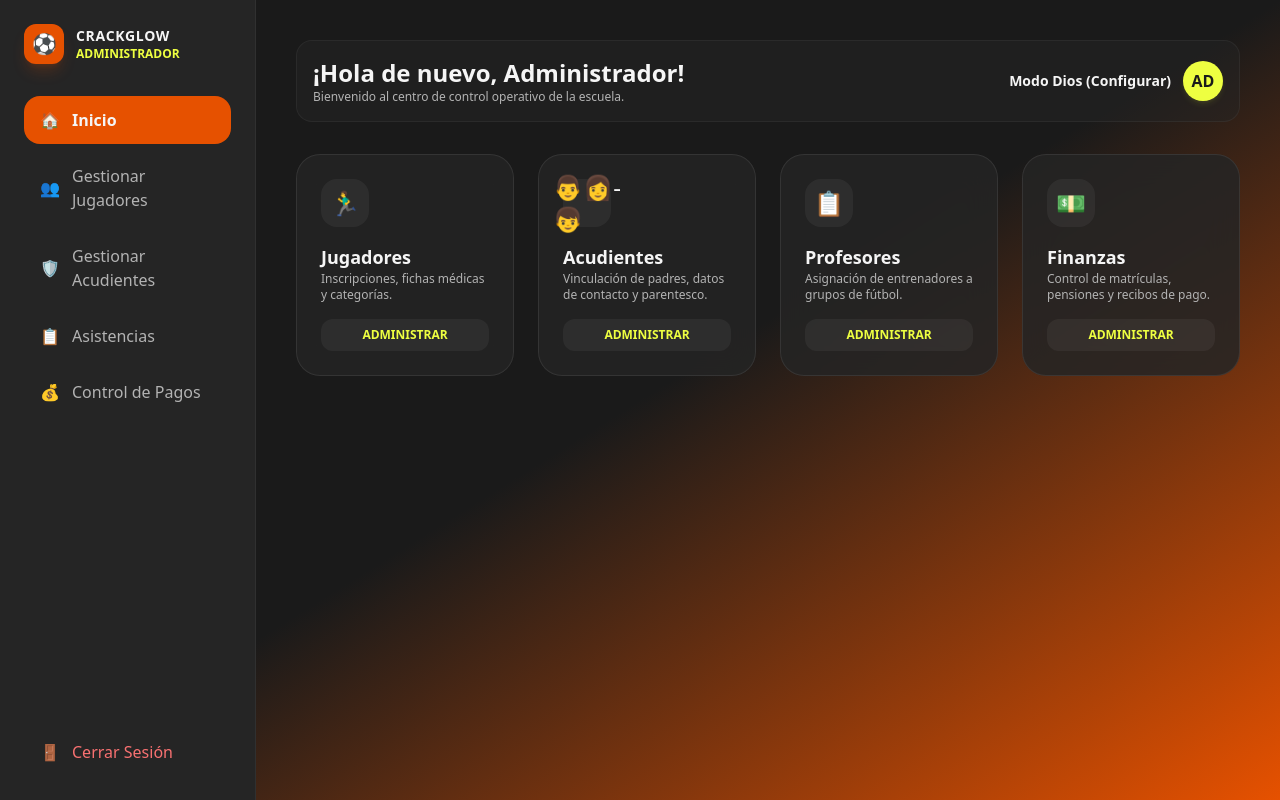
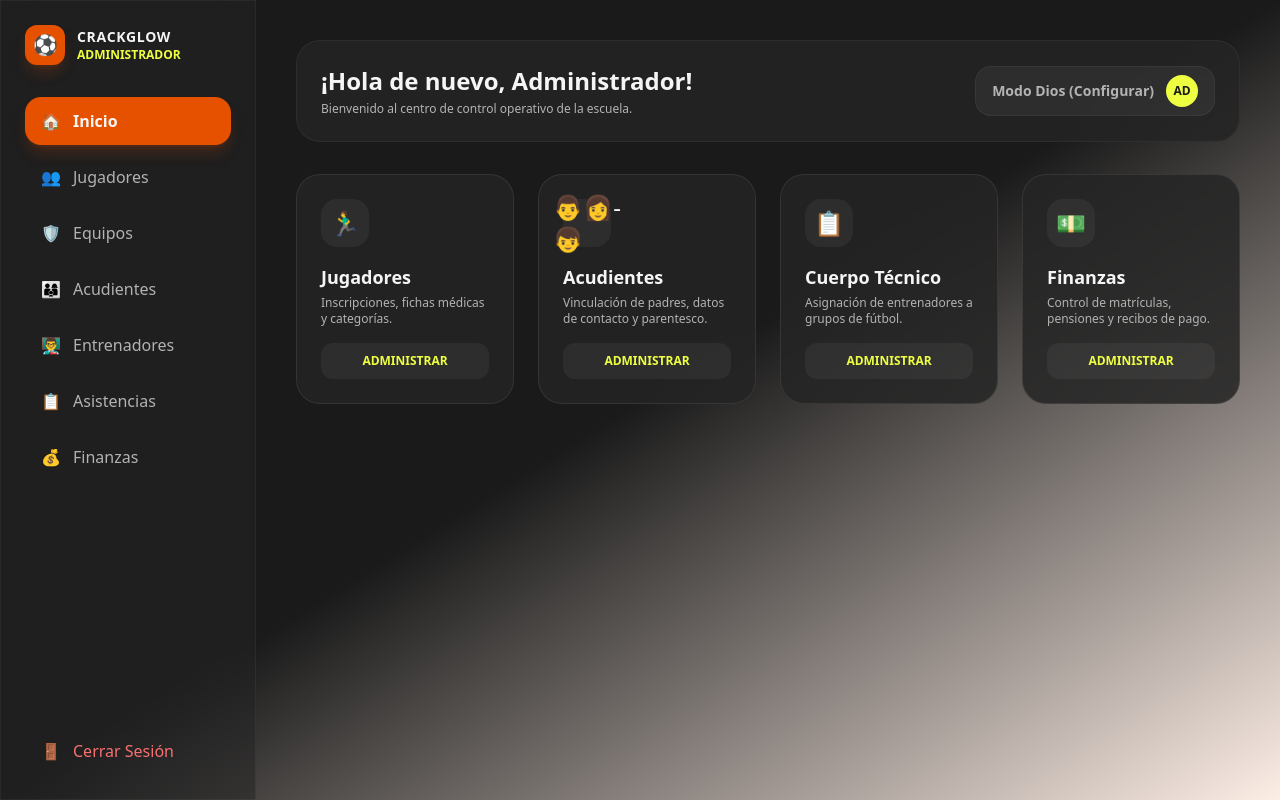
Before and after one commit to Ragnarok-2002/Futbol_Piton, a Flask app: page /dashboard-admin in a window 1280 px wide. Run offline with Flask 3, Linux system fonts and the light colour scheme; some libraries are stand-ins or nearby versions.

Commit message:
Modulo administrador
Se ajusta el codigo para agregar y hacer visible una barra lateral con todos los botones

```diff
--- a/templates/dashboard_admin.html
+++ b/templates/dashboard_admin.html
@@ -26,14 +26,13 @@
         .glass-effect {
             background: rgba(37, 37, 37, 0.85);
             backdrop-filter: blur(16px);
-            -webkit-backdrop-filter: blur(16px);
             border: 1px solid rgba(255, 255, 255, 0.08);
         }
     </style>
 </head>
-<body class="bg-gradient-to-br from-negro-carbon via-negro-carbon to-naranja-fuego min-h-screen text-blanco-humo font-sans flex">
+<body class="bg-gradient-to-br from-negro-carbon via-negro-carbon to-naranja-fuego/10 min-h-screen text-blanco-humo font-sans flex flex-col md:flex-row">
 
-    <aside class="w-64 bg-gris-carbon border-r border-white/5 flex flex-col justify-between p-6 hidden md:flex">
+    <aside class="w-full md:w-64 bg-gris-carbon/50 border-r border-white/5 flex flex-col justify-between p-6 glass-effect z-10 md:sticky md:top-0 md:h-screen">
         <div class="space-y-8">
             <div class="flex items-center gap-3">
                 <div class="w-10 h-10 rounded-xl bg-naranja-fuego flex items-center justify-center text-xl shadow-lg shadow-naranja-fuego/20">⚽</div>
@@ -43,83 +42,88 @@
                 </div>
             </div>
 
-            <nav class="space-y-2">
-                <a href="/dashboard_admin" class="flex items-center gap-3 px-4 py-3 bg-naranja-fuego text-blanco-humo font-bold rounded-2xl transition-all duration-300">
+            <nav class="space-y-2 hidden md:block">
+                <a href="/dashboard-admin" class="flex items-center gap-3 px-4 py-3 bg-naranja-fuego text-blanco-humo font-bold rounded-2xl transition-all duration-300 shadow-lg shadow-naranja-fuego/20">
                     <span>🏠</span> Inicio
                 </a>
                 <a href="/jugadores" class="flex items-center gap-3 px-4 py-3 text-gris-claro hover:text-blanco-humo hover:bg-white/5 rounded-2xl transition-all duration-300 group">
-                    <span class="group-hover:text-amarillo-volt">👥</span> Gestionar Jugadores
+                    <span class="group-hover:text-amarillo-volt transition-colors">👥</span> Jugadores
+                </a>
+                <a href="/equipos" class="flex items-center gap-3 px-4 py-3 text-gris-claro hover:text-blanco-humo hover:bg-white/5 rounded-2xl transition-all duration-300 group">
+                    <span class="group-hover:text-amarillo-volt transition-colors">🛡️</span> Equipos
                 </a>
                 <a href="#" class="flex items-center gap-3 px-4 py-3 text-gris-claro hover:text-blanco-humo hover:bg-white/5 rounded-2xl transition-all duration-300 group">
-                    <span class="group-hover:text-amarillo-volt">🛡️</span> Gestionar Acudientes
+                    <span class="group-hover:text-amarillo-volt transition-colors">👨‍👩‍👦</span> Acudientes
+                </a>
+                <a href="/entrenadores" class="flex items-center gap-3 px-4 py-3 text-gris-claro hover:text-blanco-humo hover:bg-white/5 rounded-2xl transition-all duration-300 group">
+                    <span class="group-hover:text-amarillo-volt transition-colors">👨‍🏫</span> Entrenadores
                 </a>
                 <a href="#" class="flex items-center gap-3 px-4 py-3 text-gris-claro hover:text-blanco-humo hover:bg-white/5 rounded-2xl transition-all duration-300 group">
-                    <span class="group-hover:text-amarillo-volt">📋</span> Asistencias
+                    <span class="group-hover:text-amarillo-volt transition-colors">📋</span> Asistencias
                 </a>
                 <a href="#" class="flex items-center gap-3 px-4 py-3 text-gris-claro hover:text-blanco-humo hover:bg-white/5 rounded-2xl transition-all duration-300 group">
-                    <span class="group-hover:text-amarillo-volt">💰</span> Control de Pagos
+                    <span class="group-hover:text-amarillo-volt transition-colors">💰</span> Finanzas
                 </a>
             </nav>
         </div>
 
-        <a href="/" class="flex items-center gap-3 px-4 py-3 text-red-400 hover:bg-red-500/10 rounded-2xl transition-all duration-300 font-medium">
+        <a href="/" class="hidden md:flex items-center gap-3 px-4 py-3 text-red-400 hover:bg-red-500/10 rounded-2xl transition-all duration-300 font-medium mt-10">
             <span>🚪</span> Cerrar Sesión
         </a>
     </aside>
 
     <main class="flex-1 p-6 md:p-10 space-y-8 overflow-y-auto">
 
-        <header class="flex justify-between items-center bg-gris-carbon/50 p-4 rounded-2xl border border-white/5">
+        <header class="flex justify-between items-center glass-effect p-6 rounded-3xl border border-white/5">
             <div>
-                <h1 class="text-xl md:text-2xl font-black">¡Hola de nuevo, Administrador!</h1>
+                <h1 class="text-xl md:text-2xl font-black mb-1">¡Hola de nuevo, Administrador!</h1>
                 <p class="text-xs text-gris-claro">Bienvenido al centro de control operativo de la escuela.</p>
             </div>
-            <a href="/mi-perfil" class="flex items-center gap-3 hover:opacity-80 transition-all group">
-                <span class="text-sm font-semibold hidden sm:inline group-hover:text-amarillo-volt transition-colors">Modo Dios (Configurar)</span>
-                <div class="w-10 h-10 rounded-full bg-amarillo-volt text-negro-carbon font-bold flex items-center justify-center shadow-md shadow-amarillo-volt/10">AD</div>
+            <a href="/mi-perfil" class="flex items-center gap-3 hover:opacity-80 transition-all group bg-white/5 px-4 py-2 rounded-2xl border border-white/5 hover:border-amarillo-volt/50">
+                <span class="text-sm font-semibold hidden sm:inline text-gris-claro group-hover:text-amarillo-volt transition-colors">Modo Dios (Configurar)</span>
+                <div class="w-8 h-8 rounded-full bg-amarillo-volt text-negro-carbon font-black flex items-center justify-center text-xs">AD</div>
             </a>
         </header>
 
         <section class="grid grid-cols-1 sm:grid-cols-2 lg:grid-cols-4 gap-6">
 
-            <div class="glass-effect p-6 rounded-3xl space-y-4 hover:border-naranja-fuego/50 transition-all duration-300 group">
-                <div class="w-12 h-12 bg-white/5 rounded-2xl flex items-center justify-center text-2xl group-hover:bg-naranja-fuego/20 transition-all">🏃‍♂️</div>
+            <div class="glass-effect p-6 rounded-3xl space-y-4 hover:border-naranja-fuego/50 transition-all duration-300 group flex flex-col justify-between">
                 <div>
+                    <div class="w-12 h-12 bg-white/5 rounded-2xl flex items-center justify-center text-2xl group-hover:bg-naranja-fuego/20 group-hover:scale-110 transition-all mb-4">🏃‍♂️</div>
                     <h3 class="font-bold text-lg">Jugadores</h3>
-                    <p class="text-xs text-gris-claro">Inscripciones, fichas médicas y categorías.</p>
+                    <p class="text-xs text-gris-claro mt-1">Inscripciones, fichas médicas y categorías.</p>
                 </div>
-                <a href="/jugadores" class="block w-full text-center py-2 bg-white/5 text-xs font-bold rounded-xl text-amarillo-volt group-hover:bg-amarillo-volt group-hover:text-negro-carbon transition-all duration-300">ADMINISTRAR</a>
+                <a href="/jugadores" class="block w-full text-center py-2.5 bg-white/5 text-xs font-bold rounded-xl text-amarillo-volt hover:bg-amarillo-volt hover:text-negro-carbon transition-all duration-300">ADMINISTRAR</a>
             </div>
 
-            <div class="glass-effect p-6 rounded-3xl space-y-4 hover:border-naranja-fuego/50 transition-all duration-300 group">
-                <div class="w-12 h-12 bg-white/5 rounded-2xl flex items-center justify-center text-2xl group-hover:bg-naranja-fuego/20 transition-all">👨‍👩-👦</div>
+            <div class="glass-effect p-6 rounded-3xl space-y-4 hover:border-naranja-fuego/50 transition-all duration-300 group flex flex-col justify-between">
                 <div>
+                    <div class="w-12 h-12 bg-white/5 rounded-2xl flex items-center justify-center text-2xl group-hover:bg-naranja-fuego/20 group-hover:scale-110 transition-all mb-4">👨‍👩-👦</div>
                     <h3 class="font-bold text-lg">Acudientes</h3>
-                    <p class="text-xs text-gris-claro">Vinculación de padres, datos de contacto y parentesco.</p>
+                    <p class="text-xs text-gris-claro mt-1">Vinculación de padres, datos de contacto y parentesco.</p>
                 </div>
-                <button class="w-full py-2 bg-white/5 text-xs font-bold rounded-xl text-amarillo-volt group-hover:bg-amarillo-volt group-hover:text-negro-carbon transition-all duration-300">ADMINISTRAR</button>
+                <button class="w-full py-2.5 bg-white/5 text-xs font-bold rounded-xl text-amarillo-volt hover:bg-amarillo-volt hover:text-negro-carbon transition-all duration-300">ADMINISTRAR</button>
             </div>
 
-            <div class="glass-effect p-6 rounded-3xl space-y-4 hover:border-naranja-fuego/50 transition-all duration-300 group">
-                <div class="w-12 h-12 bg-white/5 rounded-2xl flex items-center justify-center text-2xl group-hover:bg-naranja-fuego/20 transition-all">📋</div>
+            <div class="glass-effect p-6 rounded-3xl space-y-4 hover:border-naranja-fuego/50 transition-all duration-300 group flex flex-col justify-between">
                 <div>
-                    <h3 class="font-bold text-lg">Profesores</h3>
-                    <p class="text-xs text-gris-claro">Asignación de entrenadores a grupos de fútbol.</p>
+                    <div class="w-12 h-12 bg-white/5 rounded-2xl flex items-center justify-center text-2xl group-hover:bg-naranja-fuego/20 group-hover:scale-110 transition-all mb-4">📋</div>
+                    <h3 class="font-bold text-lg">Cuerpo Técnico</h3>
+                    <p class="text-xs text-gris-claro mt-1">Asignación de entrenadores a grupos de fútbol.</p>
                 </div>
-                <button class="w-full py-2 bg-white/5 text-xs font-bold rounded-xl text-amarillo-volt group-hover:bg-amarillo-volt group-hover:text-negro-carbon transition-all duration-300">ADMINISTRAR</button>
+                <button class="w-full py-2.5 bg-white/5 text-xs font-bold rounded-xl text-amarillo-volt hover:bg-amarillo-volt hover:text-negro-carbon transition-all duration-300">ADMINISTRAR</button>
             </div>
 
-            <div class="glass-effect p-6 rounded-3xl space-y-4 hover:border-naranja-fuego/50 transition-all duration-300 group">
-                <div class="w-12 h-12 bg-white/5 rounded-2xl flex items-center justify-center text-2xl group-hover:bg-naranja-fuego/20 transition-all">💵</div>
+            <div class="glass-effect p-6 rounded-3xl space-y-4 hover:border-naranja-fuego/50 transition-all duration-300 group flex flex-col justify-between">
                 <div>
+                    <div class="w-12 h-12 bg-white/5 rounded-2xl flex items-center justify-center text-2xl group-hover:bg-naranja-fuego/20 group-hover:scale-110 transition-all mb-4">💵</div>
                     <h3 class="font-bold text-lg">Finanzas</h3>
-                    <p class="text-xs text-gris-claro">Control de matrículas, pensiones y recibos de pago.</p>
+                    <p class="text-xs text-gris-claro mt-1">Control de matrículas, pensiones y recibos de pago.</p>
                 </div>
-                <button class="w-full py-2 bg-white/5 text-xs font-bold rounded-xl text-amarillo-volt group-hover:bg-amarillo-volt group-hover:text-negro-carbon transition-all duration-300">ADMINISTRAR</button>
+                <button class="w-full py-2.5 bg-white/5 text-xs font-bold rounded-xl text-amarillo-volt hover:bg-amarillo-volt hover:text-negro-carbon transition-all duration-300">ADMINISTRAR</button>
             </div>
 
         </section>
-
     </main>
 
 </body>
```
